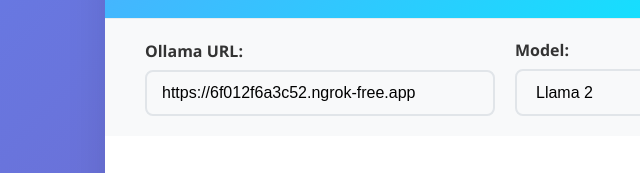
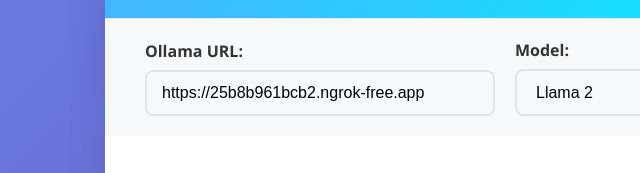
Before and after one commit to pkoduri/llamamail, a website: page index.html in a window 1280 px wide. Shown: the part 151-324 px from the top of the page, 135-775 px from the left. Drawn offline with Linux system fonts and the light colour scheme.

Commit message:
Initial Commit

```diff
--- a/index.html
+++ b/index.html
@@ -228,7 +228,7 @@
             <div class="config-group">
                 <div>
                     <label for="ollamaUrl">Ollama URL:</label>
-                    <input type="text" id="ollamaUrl" value="https://6f012f6a3c52.ngrok-free.app" placeholder="https://6f012f6a3c52.ngrok-free.app">
+                    <input type="text" id="ollamaUrl" value="https://25b8b961bcb2.ngrok-free.app" placeholder="https://25b8b961bcb2.ngrok-free.app">
                 </div>
                 <div>
                     <label for="model">Model:</label>
```
